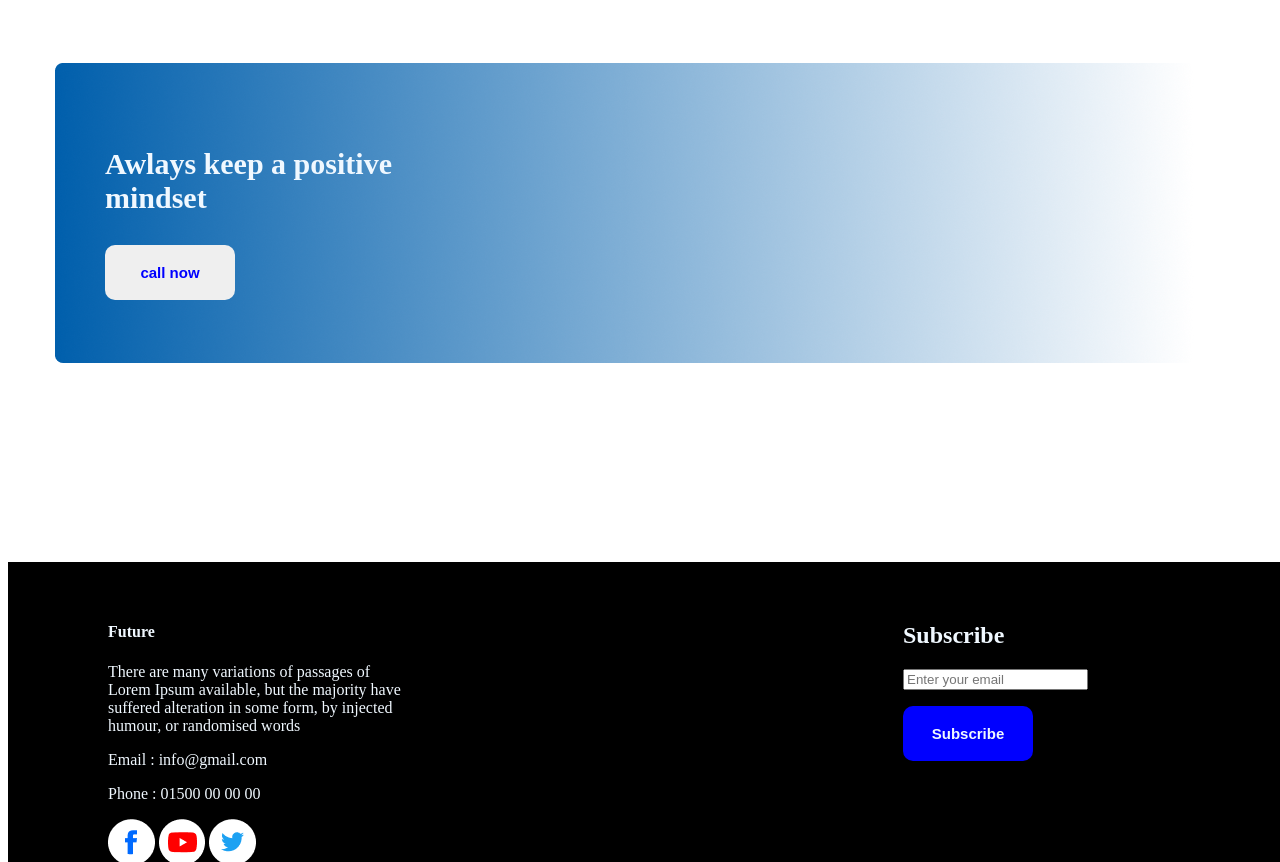
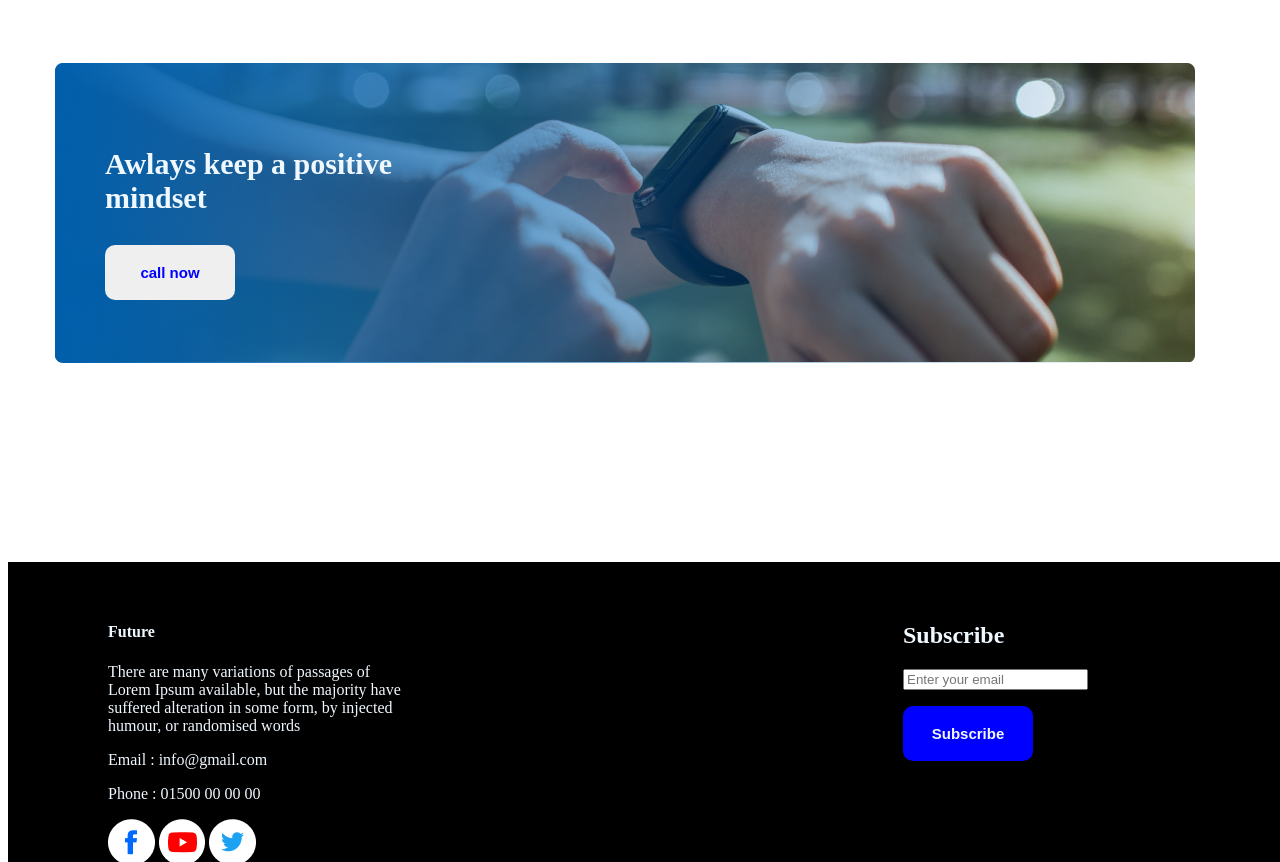
Before and after one commit to abdulawalnur/nur-new-year-new-me, a plain HTML site: page index.html in a window 1280 px wide. Shown: the part 2038-2900 px from the top of the page. Drawn offline with Linux system fonts and the light colour scheme.

Commit message:
nur commit

```diff
--- a/styles/new year.css
+++ b/styles/new year.css
@@ -90,7 +90,7 @@ top: 900px;
 
 }
 .sec3-image{
-    background-image: url('./images/watch.png');
+    background-image: url('../images/watch.png');
     position: absolute;
 width: 1140px;
 height: 300px;
```
